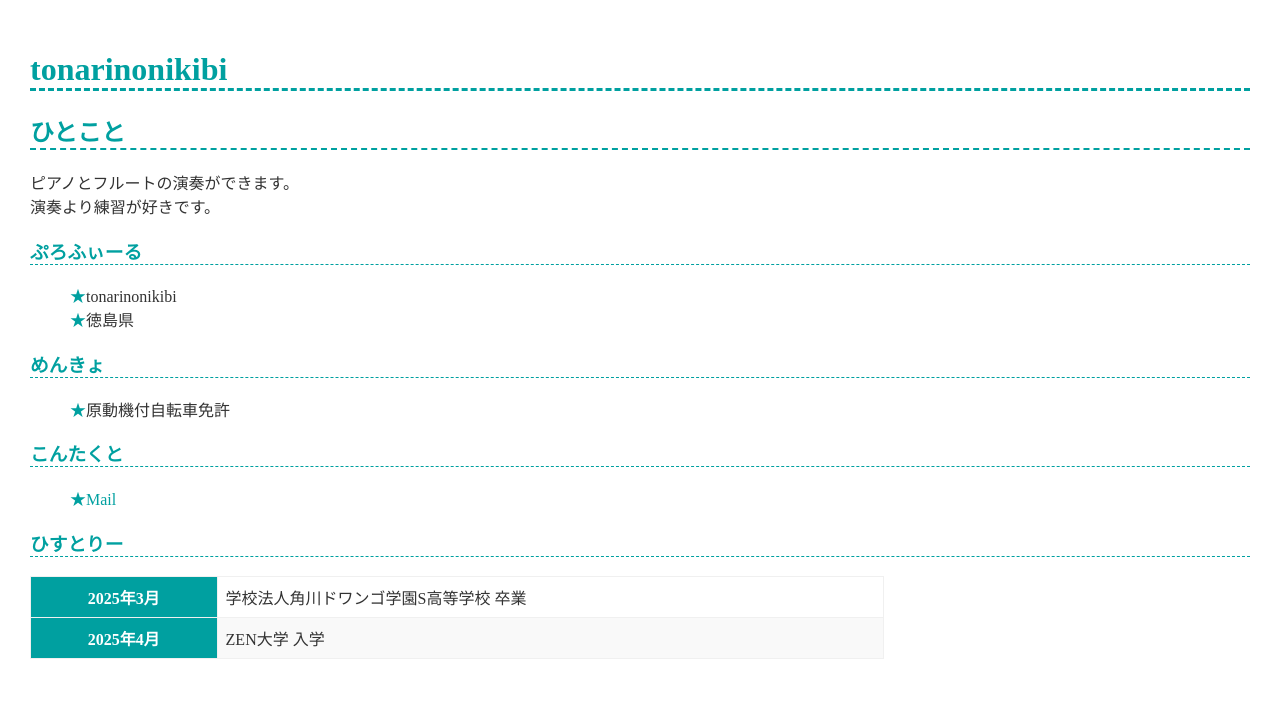
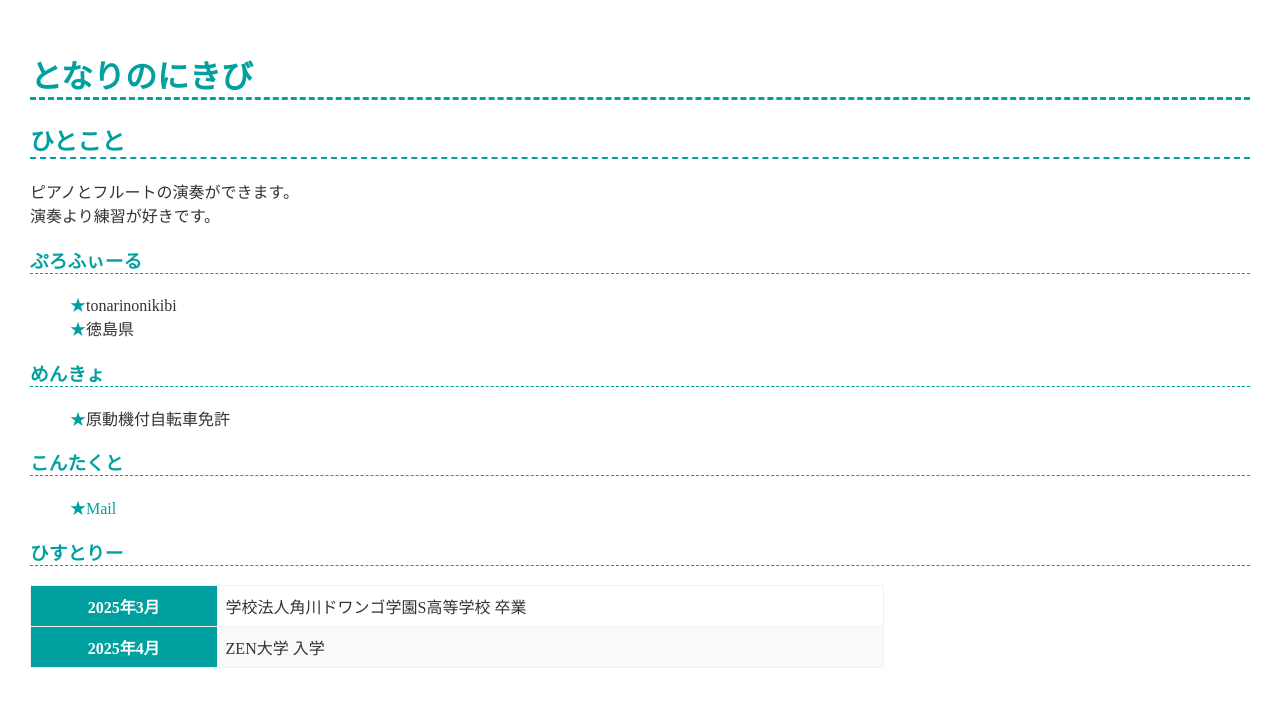
Before and after one commit to tonarinonikibi/tonarinonikibi.github.io, a plain HTML site: page index.html in a window 1280 px wide. Drawn offline with Linux system fonts and the light colour scheme.

Commit message:
情報更新

```diff
--- a/index.html
+++ b/index.html
@@ -7,7 +7,7 @@
     <title>tonarinonikibiのポートフォリオ</title>
   </head>
   <body>
-    <h1>tonarinonikibi</h1>
+    <h1>となりのにきび</h1>
 
     <h2>ひとこと</h2>
     <p>
```
